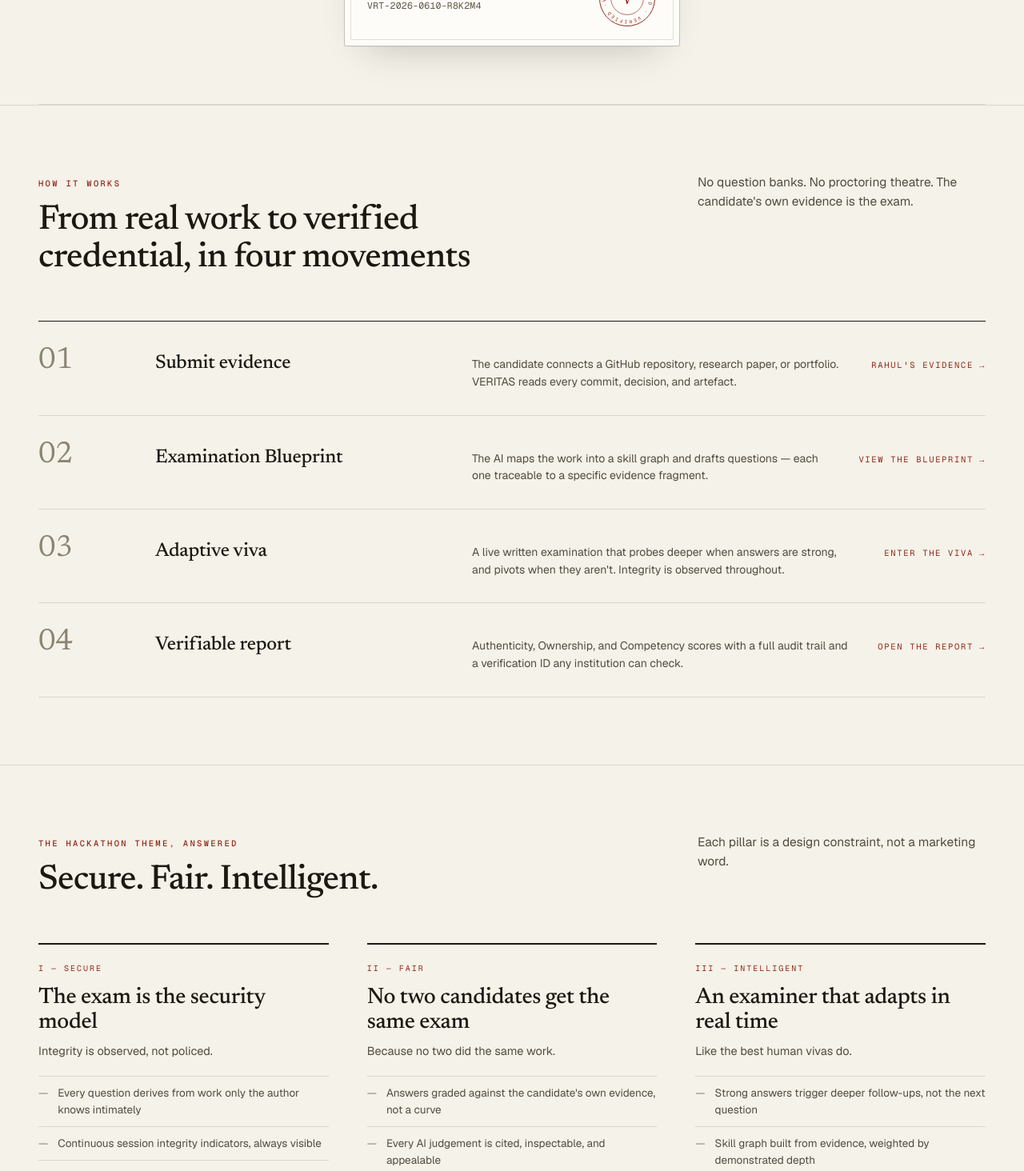
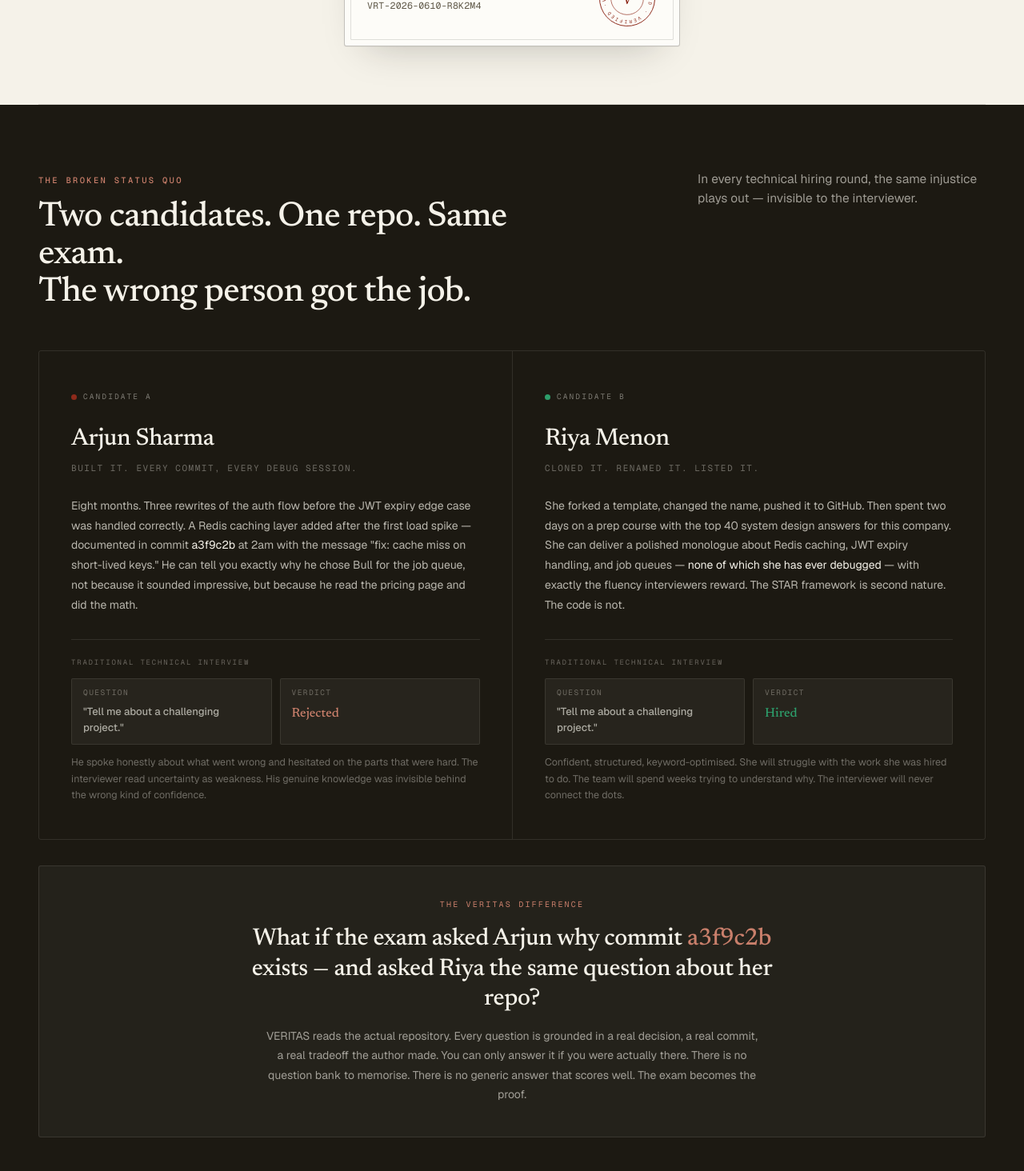
Before and after one commit to vishnu-k-dev/veritas, a React (Vite) app: page / in a window 1280 px wide. Shown: the part 1080-2544 px from the top of the page at 80% size. Built offline with nearby package versions, Linux system fonts and the light colour scheme; no server answers.

Commit message:
feat: remove login button, add problem section with two-candidate story, update README with live URLs and VITE_GITHUB_TOKEN

```diff
--- a/src/pages/Landing.jsx
+++ b/src/pages/Landing.jsx
@@ -247,6 +247,51 @@ const LANDING_CSS = `
 .pillar li { font-size: 13.5px; color: var(--soft); line-height: 1.55; padding: 10px 0; border-top: 1px solid var(--line); display: flex; gap: 12px; }
 .pillar li::before { content: "—"; color: var(--muted); flex-shrink: 0; }
 
+/* ── problem section ── */
+.prob-section { background: var(--text); color: var(--bg); padding: 80px 0; }
+.prob-section .sec-head { margin-bottom: 48px; }
+.prob-section .sec-head h2 { color: var(--bg); }
+.prob-section .sec-head p.lede { color: rgba(245,242,233,0.6); }
+.prob-grid {
+  display: grid; grid-template-columns: 1fr 1fr;
+  border: 1px solid rgba(245,242,233,0.1); border-radius: 3px; overflow: hidden;
+}
+.prob-candidate { padding: 44px 40px; position: relative; }
+.prob-candidate + .prob-candidate { border-left: 1px solid rgba(245,242,233,0.1); }
+.prob-tag {
+  font-family: var(--font-mono); font-size: 9.5px; letter-spacing: 0.22em;
+  text-transform: uppercase; margin-bottom: 22px;
+  display: inline-flex; align-items: center; gap: 8px;
+  color: rgba(245,242,233,0.45);
+}
+.prob-tag-dot { width: 7px; height: 7px; border-radius: 50%; background: var(--accent); flex-shrink: 0; }
+.prob-name { font-family: var(--font-display); font-size: 30px; font-weight: 500; letter-spacing: -0.014em; margin-bottom: 4px; color: var(--bg); }
+.prob-role { font-size: 11px; color: rgba(245,242,233,0.38); margin-bottom: 26px; font-family: var(--font-mono); letter-spacing: 0.14em; text-transform: uppercase; }
+.prob-story { font-size: 14px; color: rgba(245,242,233,0.72); line-height: 1.78; margin-bottom: 30px; }
+.prob-story em { color: var(--bg); font-style: normal; }
+.prob-result { border-top: 1px solid rgba(245,242,233,0.1); padding-top: 22px; }
+.prob-result-label { font-family: var(--font-mono); font-size: 9px; letter-spacing: 0.2em; text-transform: uppercase; color: rgba(245,242,233,0.35); margin-bottom: 12px; }
+.prob-verdict-row { display: flex; gap: 10px; }
+.pvo { background: rgba(245,242,233,0.05); border: 1px solid rgba(245,242,233,0.09); border-radius: 2px; padding: 10px 14px; flex: 1; }
+.pvo-head { font-size: 9.5px; font-family: var(--font-mono); letter-spacing: 0.15em; text-transform: uppercase; color: rgba(245,242,233,0.35); margin-bottom: 6px; }
+.pvo-val { font-family: var(--font-display); font-size: 16px; font-weight: 500; color: var(--bg); }
+.pvo-val.fail { color: #C97F6B; }
+.pvo-val.pass { color: #2D9E6B; }
+.prob-footnote { margin-top: 12px; font-size: 12.5px; color: rgba(245,242,233,0.38); line-height: 1.65; }
+.prob-resolution {
+  margin-top: 32px; background: rgba(245,242,233,0.04);
+  border: 1px solid rgba(245,242,233,0.1); border-radius: 3px;
+  padding: 40px 48px; text-align: center;
+}
+.prob-resolution .eyebrow-warm { font-family: var(--font-mono); font-size: 10px; letter-spacing: 0.22em; text-transform: uppercase; color: #C97F6B; margin-bottom: 18px; display: block; }
+.prob-resolution h3 { font-family: var(--font-display); font-size: clamp(20px, 2.4vw, 30px); font-weight: 500; letter-spacing: -0.014em; color: var(--bg); line-height: 1.25; max-width: 700px; margin: 0 auto; }
+.prob-resolution p { margin-top: 14px; font-size: 14px; color: rgba(245,242,233,0.6); line-height: 1.75; max-width: 620px; margin-left: auto; margin-right: auto; }
+@media (max-width: 1080px) {
+  .prob-grid { grid-template-columns: 1fr; }
+  .prob-candidate + .prob-candidate { border-left: none; border-top: 1px solid rgba(245,242,233,0.1); }
+  .prob-resolution { padding: 32px 24px; }
+}
+
 /* ── demo band ── */
 .demo-band {
   background: var(--text); color: var(--bg); border-radius: 3px;
@@ -411,10 +456,7 @@ export default function Landing({ onGetStarted }) {
                                     VERITAS reads a candidate's real work — a repository, a paper, a portfolio — builds a personalised examination from it, conducts an adaptive written viva, and issues a verifiable, evidence-backed report institutions can trust.
                                 </p>
                                 <div className="hero-ctas">
-                                    <button className="btn btn-primary" onClick={onGetStarted}>
-                                        Log in
-                                    </button>
-                                    <button className="btn btn-ghost" onClick={() => window.location.href = '/exam'}>
+                                    <button className="btn btn-primary" onClick={() => window.location.href = '/exam'}>
                                         Start examination
                                     </button>
                                 </div>
@@ -466,6 +508,81 @@ export default function Landing({ onGetStarted }) {
                         </div>
                     </div>
                 </header>
+
+                {/* ── problem ── */}
+                <section className="land-sec prob-section" id="problem">
+                    <div className="wrap">
+                        <div className="sec-head sr">
+                            <div>
+                                <span className="eyebrow" style={{ color: '#C97F6B' }}>The broken status quo</span>
+                                <h2>Two candidates. One repo. Same exam.<br/>The wrong person got the job.</h2>
+                            </div>
+                            <p className="lede">In every technical hiring round, the same injustice plays out — invisible to the interviewer.</p>
+                        </div>
+
+                        <div className="prob-grid sr">
+                            {/* Candidate A */}
+                            <div className="prob-candidate">
+                                <div className="prob-tag">
+                                    <span className="prob-tag-dot"></span>
+                                    Candidate A
+                                </div>
+                                <div className="prob-name">Arjun Sharma</div>
+                                <div className="prob-role">Built it. Every commit, every debug session.</div>
+                                <p className="prob-story">
+                                    Eight months. Three rewrites of the auth flow before the JWT expiry edge case was handled correctly. A Redis caching layer added after the first load spike — documented in commit <em>a3f9c2b</em> at 2am with the message "fix: cache miss on short-lived keys." He can tell you exactly why he chose Bull for the job queue, not because it sounded impressive, but because he read the pricing page and did the math.
+                                </p>
+                                <div className="prob-result">
+                                    <div className="prob-result-label">Traditional technical interview</div>
+                                    <div className="prob-verdict-row">
+                                        <div className="pvo">
+                                            <div className="pvo-head">Question</div>
+                                            <div className="pvo-val" style={{ fontSize: 13, fontFamily: 'var(--font-ui)', color: 'rgba(245,242,233,0.65)' }}>"Tell me about a challenging project."</div>
+                                        </div>
+                                        <div className="pvo">
+                                            <div className="pvo-head">Verdict</div>
+                                            <div className="pvo-val fail">Rejected</div>
+                                        </div>
+                                    </div>
+                                    <p className="prob-footnote">He spoke honestly about what went wrong and hesitated on the parts that were hard. The interviewer read uncertainty as weakness. His genuine knowledge was invisible behind the wrong kind of confidence.</p>
+                                </div>
+                            </div>
+
+                            {/* Candidate B */}
+                            <div className="prob-candidate">
+                                <div className="prob-tag">
+                                    <span className="prob-tag-dot" style={{ background: '#2D9E6B' }}></span>
+                                    Candidate B
+                                </div>
+                                <div className="prob-name">Riya Menon</div>
+                                <div className="prob-role">Cloned it. Renamed it. Listed it.</div>
+                                <p className="prob-story">
+                                    She forked a template, changed the name, pushed it to GitHub. Then spent two days on a prep course with the top 40 system design answers for this company. She can deliver a polished monologue about Redis caching, JWT expiry handling, and job queues — <em>none of which she has ever debugged</em> — with exactly the fluency interviewers reward. The STAR framework is second nature. The code is not.
+                                </p>
+                                <div className="prob-result">
+                                    <div className="prob-result-label">Traditional technical interview</div>
+                                    <div className="prob-verdict-row">
+                                        <div className="pvo">
+                                            <div className="pvo-head">Question</div>
+                                            <div className="pvo-val" style={{ fontSize: 13, fontFamily: 'var(--font-ui)', color: 'rgba(245,242,233,0.65)' }}>"Tell me about a challenging project."</div>
+                                        </div>
+                                        <div className="pvo">
+                                            <div className="pvo-head">Verdict</div>
+                                            <div className="pvo-val pass">Hired</div>
+                                        </div>
+                                    </div>
+                                    <p className="prob-footnote">Confident, structured, keyword-optimised. She will struggle with the work she was hired to do. The team will spend weeks trying to understand why. The interviewer will never connect the dots.</p>
+                                </div>
+                            </div>
+                        </div>
+
+                        <div className="prob-resolution sr">
+                            <span className="eyebrow-warm">The VERITAS difference</span>
+                            <h3>What if the exam asked Arjun why commit <span style={{ color: '#C97F6B' }}>a3f9c2b</span> exists — and asked Riya the same question about her repo?</h3>
+                            <p>VERITAS reads the actual repository. Every question is grounded in a real decision, a real commit, a real tradeoff the author made. You can only answer it if you were actually there. There is no question bank to memorise. There is no generic answer that scores well. The exam becomes the proof.</p>
+                        </div>
+                    </div>
+                </section>
 
                 {/* ── how it works ── */}
                 <section className="land-sec" id="how">
```
Also changed, not shown: 1 other file (tests, documents, lock files or other folders).
